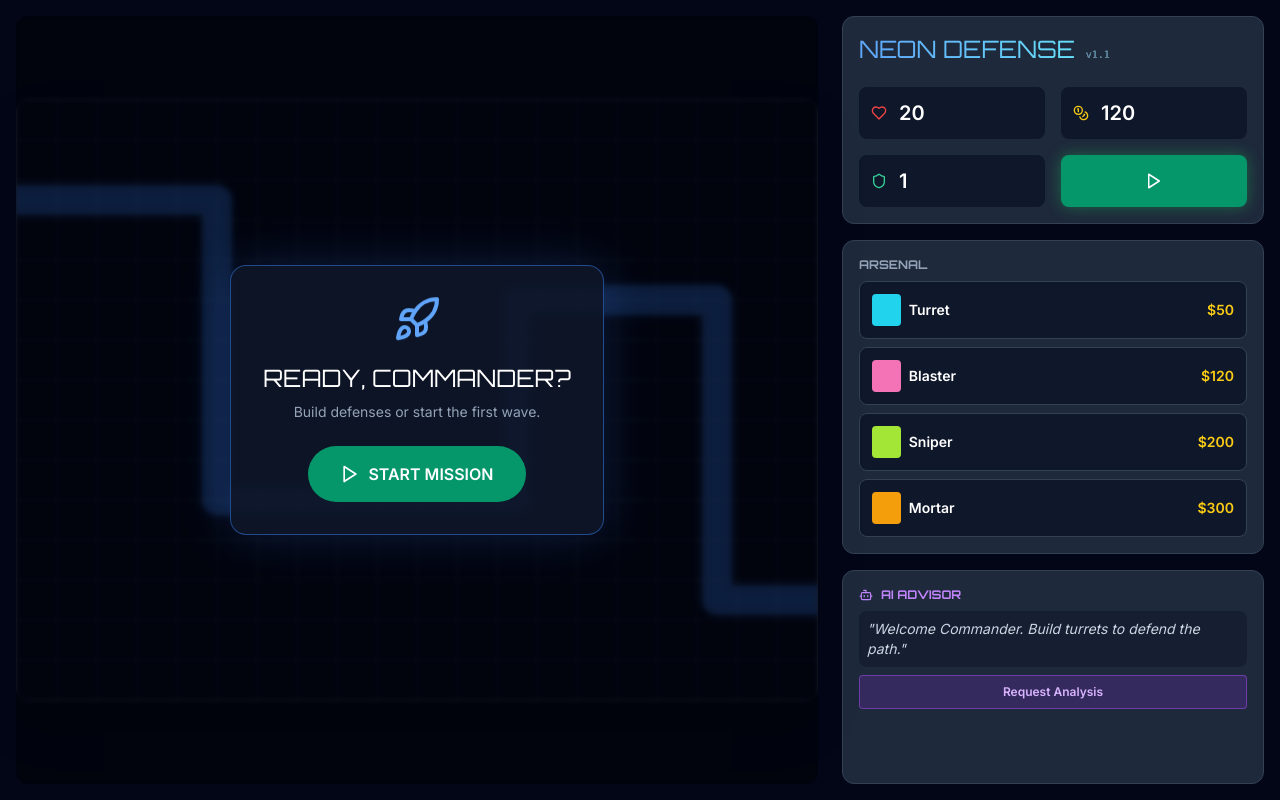
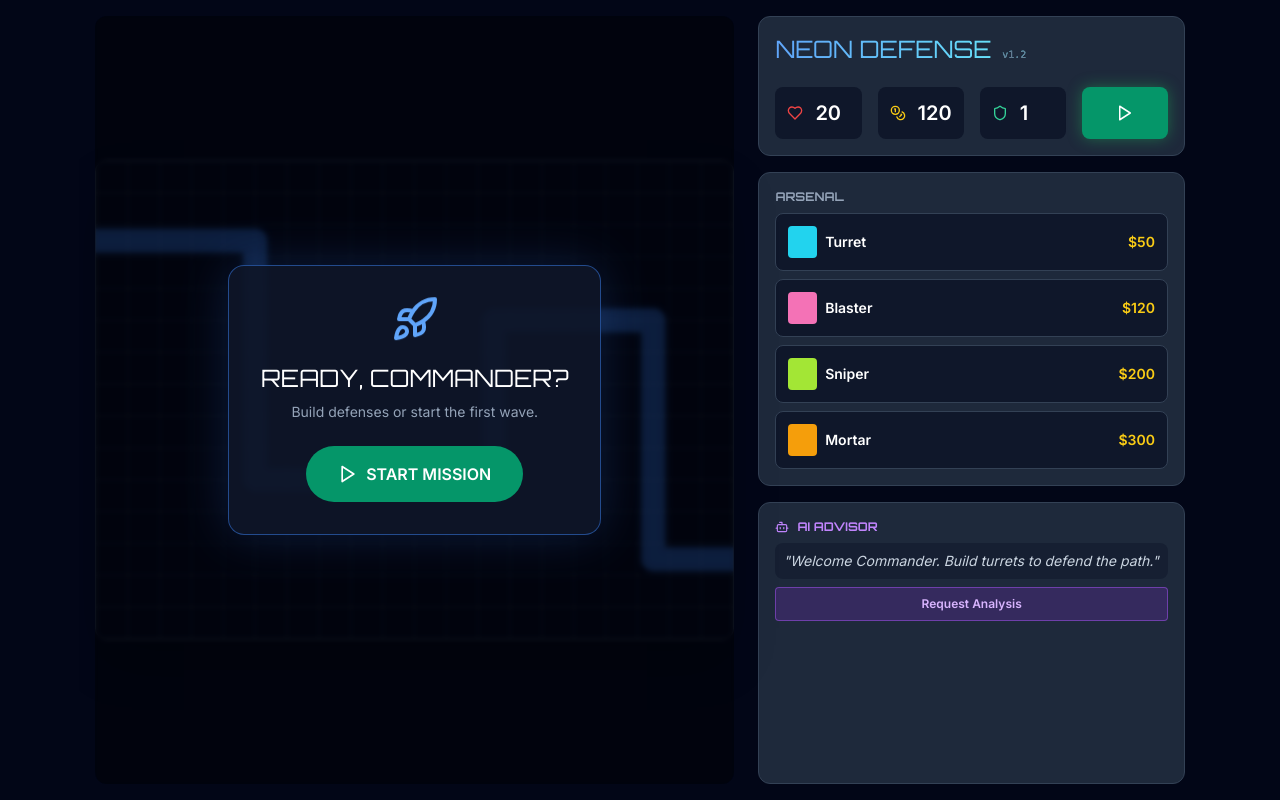
Before and after one commit to AppleAppCodes/tower-defense-mobile, a React (Vite) app: page / in a window 1280 px wide. Built offline with nearby package versions, Linux system fonts and the light colour scheme.

Commit message:
fix(canvas): Improve canvas responsiveness and UI layout
Adjusted canvas element's styling for better responsiveness across different screen sizes. Also made minor adjustments to UI layout for improved presentation. Updated version number in the game title.

```diff
--- a/components/GameCanvas.tsx
+++ b/components/GameCanvas.tsx
@@ -460,7 +460,8 @@ const GameCanvas: React.FC<GameCanvasProps> = ({ onGameOver }) => {
           onClick={handleCanvasClick}
           onMouseMove={(e) => mousePosRef.current = getCanvasCoordinates(e.clientX, e.clientY)}
           onMouseLeave={() => mousePosRef.current = null}
-          className="bg-slate-950 rounded-xl shadow-2xl border border-slate-800 cursor-crosshair max-w-full max-h-[60vh] lg:max-h-full object-contain"
+          style={{ width: '100%', height: 'auto', maxHeight: '60vh' }}
+          className="block bg-slate-950 rounded-xl shadow-2xl border border-slate-800 cursor-crosshair object-contain"
         />
 
         {!uiState.isPlaying && !uiState.isGameOver && uiState.wave === 1 && (
@@ -495,12 +496,12 @@ const GameCanvas: React.FC<GameCanvasProps> = ({ onGameOver }) => {
             <div className="flex justify-between items-center">
                 <div className="flex flex-col">
                   <h1 className="font-display text-lg lg:text-2xl text-transparent bg-clip-text bg-gradient-to-r from-blue-400 to-cyan-300">
-                    NEON DEFENSE <span className="text-[10px] text-slate-500 ml-1 font-mono">v1.1</span>
+                    NEON DEFENSE <span className="text-[10px] text-slate-500 ml-1 font-mono">v1.2</span>
                   </h1>
                   {userName && <span className="text-xs text-blue-400 font-mono">Cmdr. {userName}</span>}
                 </div>
             </div>
-            <div className="grid grid-cols-4 lg:grid-cols-2 gap-2 lg:gap-4">
+            <div className="grid grid-cols-2 lg:grid-cols-4 gap-2 lg:gap-4">
                 <div className="bg-slate-900 p-2 lg:p-3 rounded-lg flex flex-col items-center lg:flex-row gap-1 lg:gap-3">
                     <Heart className="text-red-500 w-4 h-4" />
                     <div className="text-sm lg:text-xl font-bold">{uiState.lives}</div>
```
